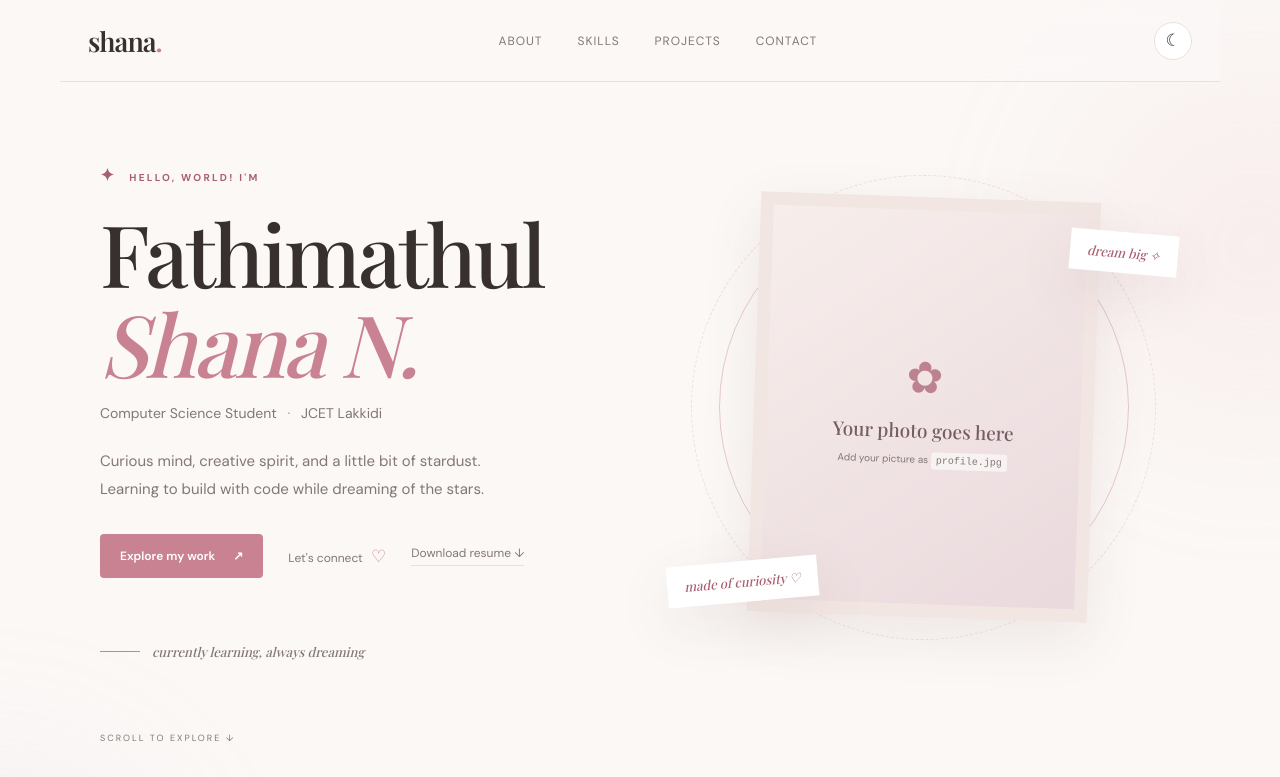
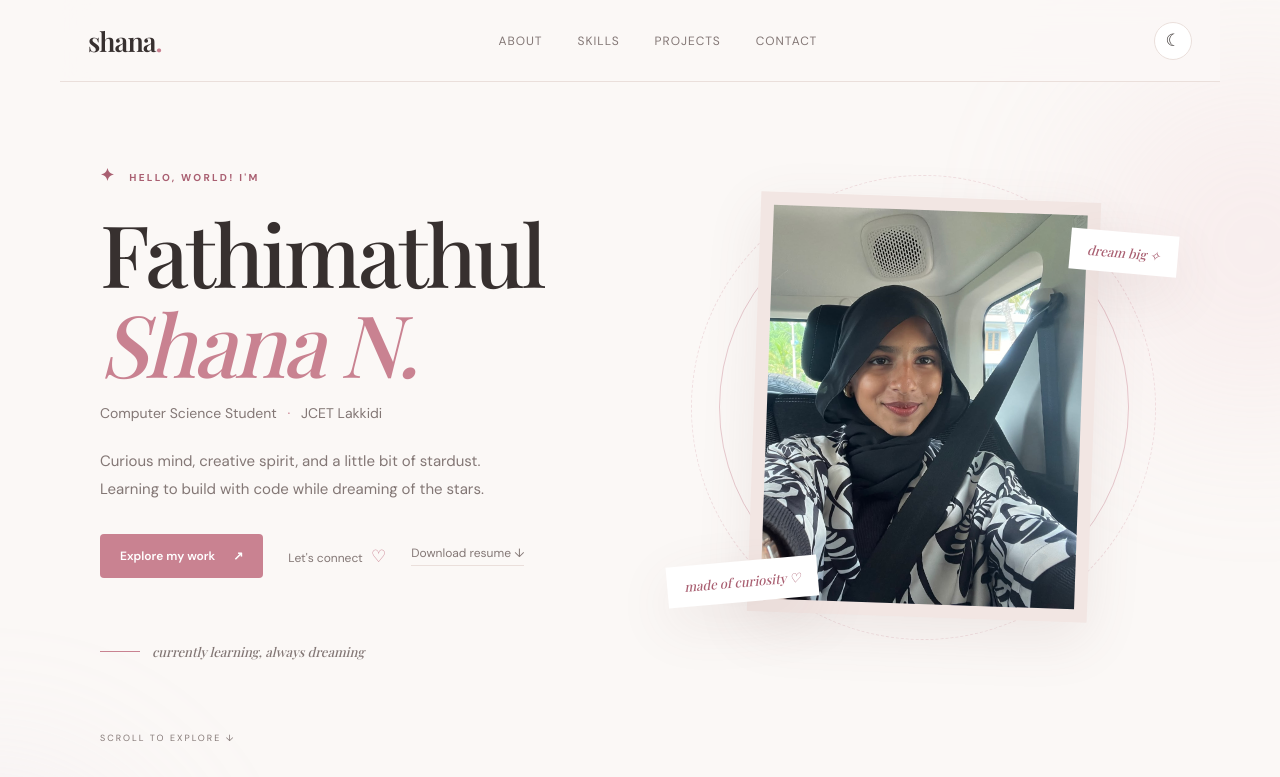
Before and after one commit to fathimathulshana/shanaportfolio, a plain HTML site: page index.html in a window 1280 px wide. Shown: the top 777 px of the page. Drawn offline with nearby package versions, Linux system fonts and the light colour scheme; a web font is replaced by a local one.

Commit message:
Update index.html

```diff
--- a/index.html
+++ b/index.html
@@ -44,7 +44,7 @@
             <strong>Your photo goes here</strong>
             <small>Add your picture as <code>profile.jpg</code></small>
           </div>
-          <img id="profilePhoto" src="assets/profile.jpg" alt="Portrait of Fathimathul Shana N" onerror="this.style.display='none'">
+          <img id="profilePhoto" src="profile.jpg" alt="Portrait of Fathimathul Shana N" onerror="this.style.display='none'">
         </div>
         <span class="float-tag tag-top">dream big ✧</span>
         <span class="float-tag tag-bottom">made of curiosity ♡</span>
```
